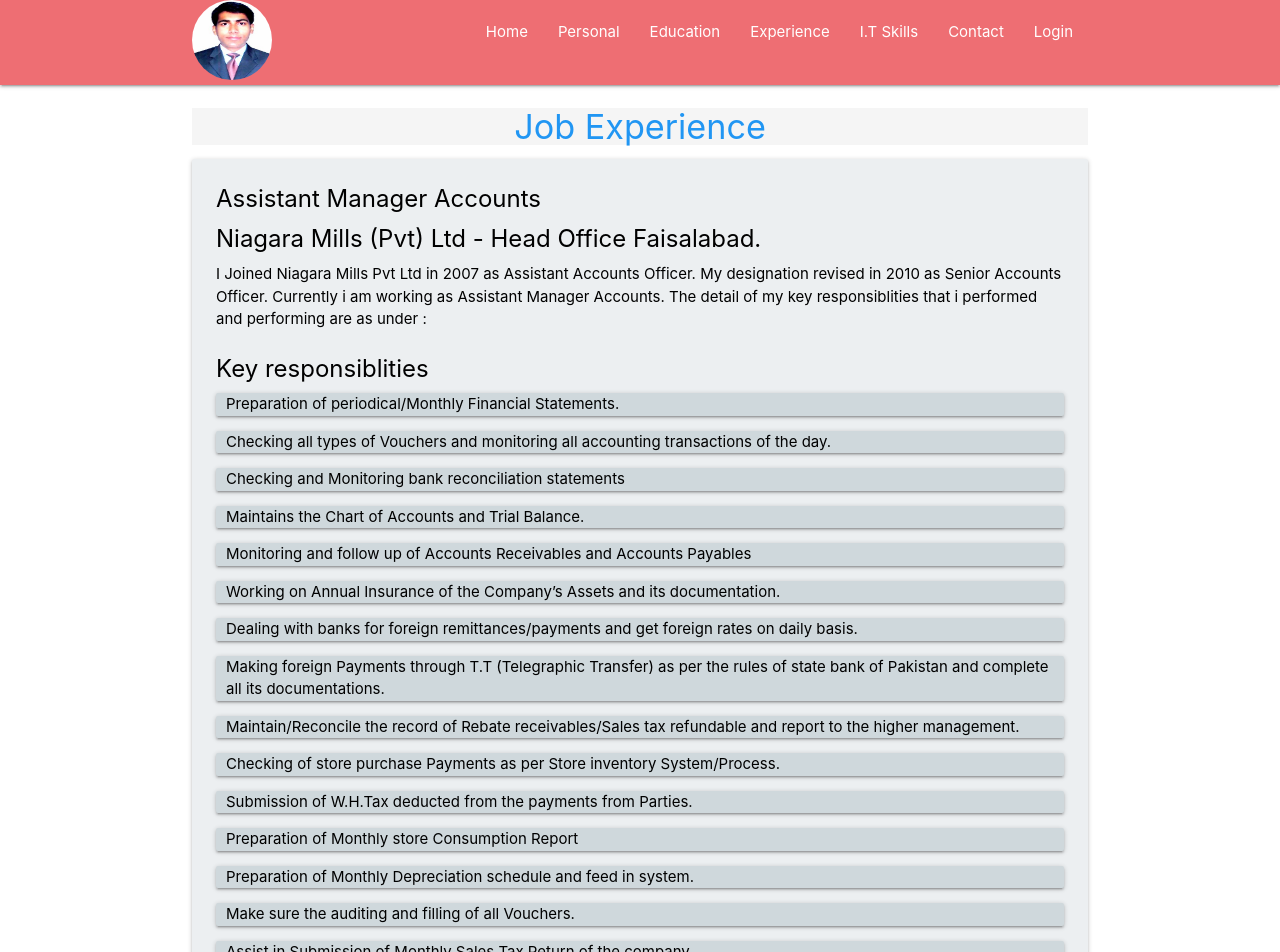
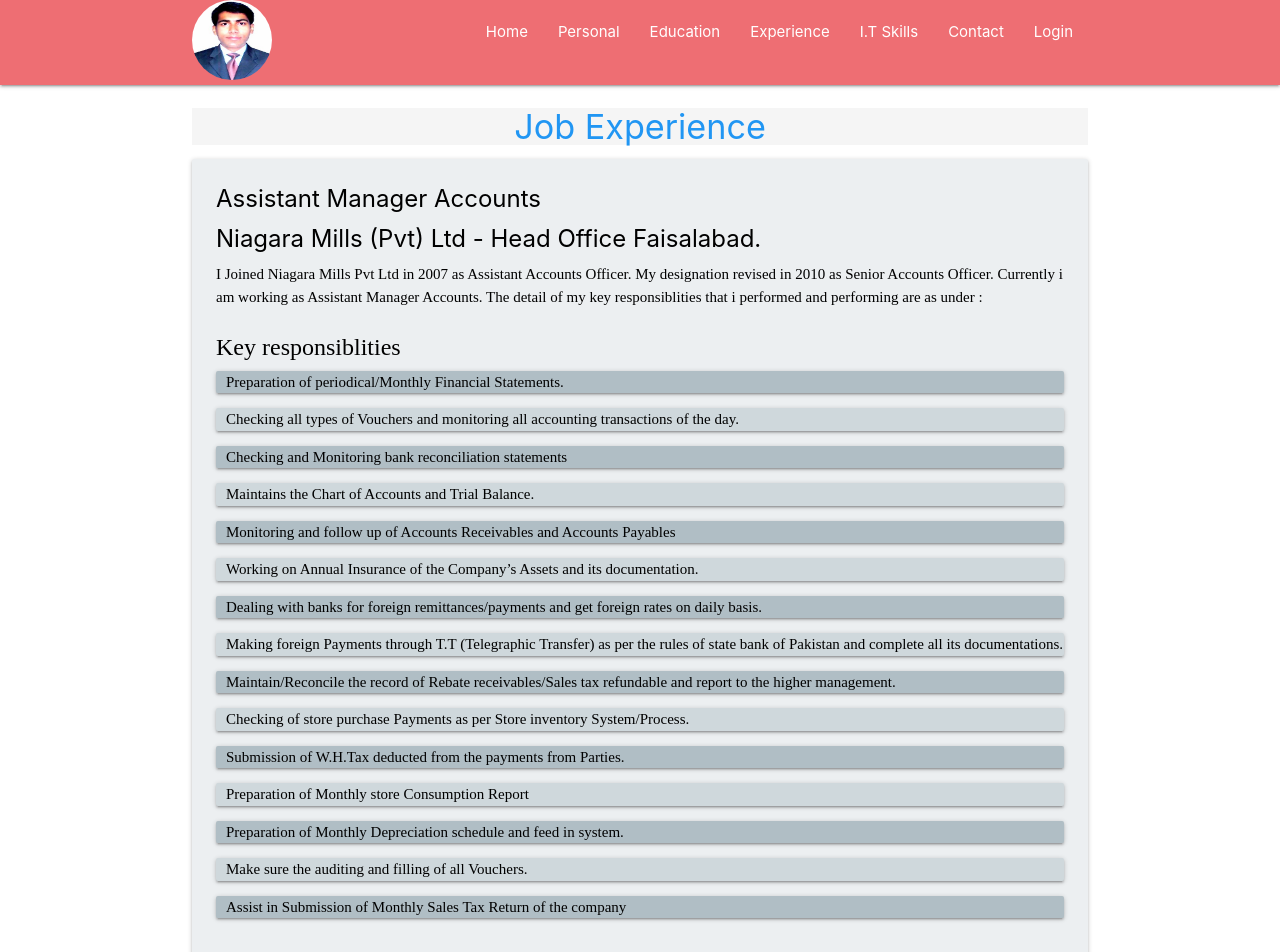
Before and after one commit to waqas3467605798/my_profile, a React (Create React App) app: page /Experience in a window 1280 px wide. Shown: the top 952 px of the page. Built offline with nearby package versions, Linux system fonts and the light colour scheme.

Commit message:
Improvements in login page

```diff
--- a/src/component/Experience.js
+++ b/src/component/Experience.js
@@ -25,24 +25,25 @@
                         <div className="card-content black-text">
                         <span className="card-title"><b>Assistant Manager Accounts</b>  </span>
                         <span className="card-title"><b>Niagara Mills (Pvt) Ltd - Head Office Faisalabad.</b>  </span>
-                        <p>I Joined Niagara Mills Pvt Ltd in 2007 as Assistant Accounts Officer. My designation revised in 2010 as Senior Accounts Officer. Currently i am working as Assistant Manager Accounts. The detail of my key responsiblities that i performed and performing are as under : <br/><br/>
+                        <p style={{fontFamily:'Bodoni MT'}}>I Joined Niagara Mills Pvt Ltd in 2007 as Assistant Accounts Officer. My designation revised in 2010 as Senior Accounts Officer. Currently i am working as Assistant Manager Accounts. The detail of my key responsiblities that i performed and performing are as under : <br/><br/>
+
                         <span className="card-title black-text"> <b>Key responsiblities </b> </span>
 
-                                <div className="card blue-grey lighten-4 experience"> Preparation of periodical/Monthly Financial Statements. </div>
+                                <div className="card blue-grey lighten-3 experience"> Preparation of periodical/Monthly Financial Statements. </div>
                                 <div className="card blue-grey lighten-4 experience"> Checking all types of Vouchers and monitoring all accounting transactions of the day.</div>
-                                <div className="card blue-grey lighten-4 experience"> Checking and Monitoring bank reconciliation statements</div>
+                                <div className="card blue-grey lighten-3 experience"> Checking and Monitoring bank reconciliation statements</div>
                                 <div className="card blue-grey lighten-4 experience"> Maintains the Chart of Accounts and Trial Balance.</div>
-                                <div className="card blue-grey lighten-4 experience"> Monitoring and follow up of Accounts Receivables and Accounts Payables</div>
+                                <div className="card blue-grey lighten-3 experience"> Monitoring and follow up of Accounts Receivables and Accounts Payables</div>
                                 <div className="card blue-grey lighten-4 experience"> Working on Annual Insurance of the Company’s Assets and its documentation.</div>
-                                <div className="card blue-grey lighten-4 experience"> Dealing with banks for foreign remittances/payments and get foreign rates on daily basis.</div>
+                                <div className="card blue-grey lighten-3 experience"> Dealing with banks for foreign remittances/payments and get foreign rates on daily basis.</div>
                                 <div className="card blue-grey lighten-4 experience"> Making foreign Payments through T.T (Telegraphic Transfer) as per the rules of state bank of Pakistan and complete all its documentations.</div>
-                                <div className="card blue-grey lighten-4 experience"> Maintain/Reconcile the record of Rebate receivables/Sales tax refundable and report to the higher management.</div>
+                                <div className="card blue-grey lighten-3 experience"> Maintain/Reconcile the record of Rebate receivables/Sales tax refundable and report to the higher management.</div>
                                 <div className="card blue-grey lighten-4 experience"> Checking of store purchase Payments as per Store inventory System/Process.</div>
-                                <div className="card blue-grey lighten-4 experience"> Submission of W.H.Tax deducted from the payments from Parties. </div>
+                                <div className="card blue-grey lighten-3 experience"> Submission of W.H.Tax deducted from the payments from Parties. </div>
                                 <div className="card blue-grey lighten-4 experience"> Preparation of Monthly store Consumption Report</div>
-                                <div className="card blue-grey lighten-4 experience"> Preparation of Monthly Depreciation schedule and feed in system.</div>
+                                <div className="card blue-grey lighten-3 experience"> Preparation of Monthly Depreciation schedule and feed in system.</div>
                                 <div className="card blue-grey lighten-4 experience">Make sure the auditing and filling of all Vouchers.</div>
-                                <div className="card blue-grey lighten-4 experience"> Assist in Submission of Monthly Sales Tax Return of the company</div>
+                                <div className="card blue-grey lighten-3 experience"> Assist in Submission of Monthly Sales Tax Return of the company</div>
 
                         </p>
                         </div>
--- a/src/component/HomeContent.js
+++ b/src/component/HomeContent.js
@@ -27,7 +27,7 @@
 {/* // Grid Coloumn-1/2 */}
                     <div className="col s12 m6">
                         <div className="card blue-grey lighten-4" style={{height:'200px'}}>
-                        <div className="card-content black-text" style={{textAlign:"justify"}}>
+                        <div className="card-content black-text" style={{textAlign:"justify",  fontFamily:'Bodoni MT'}}>
                         <span className="card-title blue-text"><b>My Objective</b>  </span>
                         <p>To make an immediate contribution to the organization to which I will be engaged; using my practical experience, by applying my knowledge, by using my high caliber and intellectual skills. <br/>
 
@@ -41,7 +41,7 @@
                         {/* // Grid Coloumn-2/2 */}
                         <div className="col s12 m6">
                         <div className="card blue-grey lighten-4" style={{height:'200px'}}>
-                        <div className="card-content black-text" style={{textAlign:"justify"}}>
+                        <div className="card-content black-text" style={{textAlign:"justify", fontFamily:'Bodoni MT'}}>
                         <span className="card-title blue-text"><b>Area of Interest</b></span>
                         <p>Finance and Accounts is my area of interest. I have more than 12-Years experience in Finance/Accounts Department. During my tenor, i faced many challenges in this field and found bettor solutions to meet the challenge.  <br/>
 
@@ -61,7 +61,7 @@
                         <div className="card blue-grey lighten-4">
                         <div className="card-content black-text">
                         <span className="card-title blue-text"><b>About Me</b>  </span>
-                        <p style={{textAlign:'justify'}}> My name is waqas saleem. I was born in Faisalabad. My father was a Govt. School teacher. He retired and passed away in 2010. I belong to a middle level family. As a student, I was not a very good, but a normal student. I studied till 16th Class but passed all the exams with a normal marks (Not have an excellent marks). But i belief, everyone are expert in his own field. Education is like a field, some performed here and some not. However, i started my career in 2007 as an Assistant Accounts Officer in a private firm. For more info, plz visit my profile. </p>
+                        <p style={{textAlign:'justify', fontFamily:'Bodoni MT'}}> My name is waqas saleem. I was born in Faisalabad. My father was a Govt. School teacher. He retired and passed away in 2010. I belong to a middle level family. As a student, I was not a very good, but a normal student. I studied till 16th Class but passed all the exams with a normal marks (Not have an excellent marks). But i belief, everyone are expert in his own field. Education is like a field, some performed here and some not. However, i started my career in 2007 as an Assistant Accounts Officer in a private firm. For more info, plz visit my profile. </p>
                         </div>
                         </div>
                         </div>
@@ -91,7 +91,7 @@
 <div className="col s12 m6">
 <div className='center'><Link to='/Education'><button className="waves-effect waves-light btn-large btn">Education</button></Link> </div><br/>
 <div className='center'><Link to='/Itskills'><button className="waves-effect waves-light btn-large btn">I.T Skilss</button></Link> </div><br/>
-<div className='center'><Link to='/Login'><button className="waves-effect waves-light btn-large btn">Login</button></Link> </div>
+<div className='center'><Link to='/Login'><button className="waves-effect waves-light btn-large btn" style={{fontSize:'10px'}}>Make your Own Profile</button></Link> </div>
 </div>
 
 
--- a/src/component/Login.js
+++ b/src/component/Login.js
@@ -12,6 +12,7 @@
     super(props)
     this.state = {
         user: null,
+        userName:''
     }
 }
 
@@ -25,7 +26,26 @@
 authListener = ()=>{
 firebase.auth().onAuthStateChanged( (user)=>{
     if(user){
-        this.setState({user, isLogin:true})
+        this.setState({user})
+        console.log(user.email)
+
+
+        // this is only to get user Name & sent this name through props to the LoginDisplay page
+        db.collection("users").get().then((querySnapshot) => {
+            querySnapshot.forEach((doc) => {
+
+                if(doc.data().useremail === user.email){
+                    // console.log(doc.data())
+                    const current_user = doc.data().userame;
+                    this.setState({userName:current_user})
+                }
+
+            });
+        });
+
+
+
+
     } else {
         this.setState({user:null})
     }
@@ -35,7 +55,7 @@
     render() {
         return (
 <div className='container'>
-    {this.state.user ? (<DisplayLoginPage/>) : <LoginRegisterForms/>}
+    {this.state.user ? (<DisplayLoginPage current_user={this.state.userName}/>) : <LoginRegisterForms/>}
 
 
 </div>
@@ -76,6 +96,7 @@
     render(){
         return(
             <div>
+                 <h5 className="center-align blue-text grey lighten-4">Want to Make Your Own Profile....? Plz Register</h5>
             <p className='grey lighten-2 center red-text'><b>If you have already Registered, Plz Login. If you not Registered already, plz Click on Register first.</b></p>
         <button className="waves-effect btn-large" onClick={this.displayLoginForm}>Login </button> <span style={{color:'white'}}>...</span>
         <button className="waves-effect btn-large" onClick={this.displayRegisterForm}>Registeration</button>
@@ -120,15 +141,12 @@
 
 if(password === conpassword){
 
-    localStorage.setItem("currentUser",name);
+    // localStorage.setItem("currentUser",name);
 
 
 firebase.auth().createUserWithEmailAndPassword(email, password)
 .then( (u)=>{
-    console.log(u);
-
-
-
+    // console.log(u);
 
     db.collection("users").add({
         userame: name,
@@ -141,6 +159,7 @@
     })
     .catch((error) => {
         console.error("Error adding document: ", error);
+
     });
 
 
@@ -218,30 +237,15 @@
 
 
 
-    db.collection("users").get().then((querySnapshot) => {
-        querySnapshot.forEach((doc) => {
-
-
-            if(doc.data().useremail === email){
-                console.log(doc.data())
-                const current_user = doc.data().userame;
-                localStorage.setItem("currentUser",current_user);
-            }
-
-        });
-    });
-
-
-
-
     firebase.auth().signInWithEmailAndPassword(email, password)
     .then( (u)=>{
 
         // console.log(u.user.uid)
-        console.log(u)
+        // console.log(u)
 
     } )
     .catch( (err)=>{
+        alert('Your Password is incorrect or you are not registered.')
         console.log('error')
     } )
 
@@ -283,7 +287,7 @@
     constructor(props){
         super(props)
         this.state = {
-        current_us: localStorage.getItem("currentUser"),
+        // current_us: localStorage.getItem("currentUser"),
         feedback: ''
         }
       }
@@ -303,8 +307,9 @@
 feedback = ()=>{
     // const feedback = document.querySelector("#feedback").value
     const feedback = this.state.feedback;
-    const userName = localStorage.getItem("currentUser")
-    console.log(feedback);
+    const userName = this.props.current_user
+    // const userName = localStorage.getItem("currentUser")
+    // console.log(feedback);
 
 
     db.collection("userFeedback").add({
@@ -328,7 +333,8 @@
     render(){
         return (
             <div>
-                <h4 className='blue-text container'>Welcome...{this.state.current_us}</h4>
+                <br/>
+                <h4 className='container'>Welcome...<span className='blue-text'>{this.props.current_user} </span></h4>
                 <br/><h5 className='red-text container'>Are you like my Profile and want to make your own Profile like this... Please Contact </h5>
 
 
```
